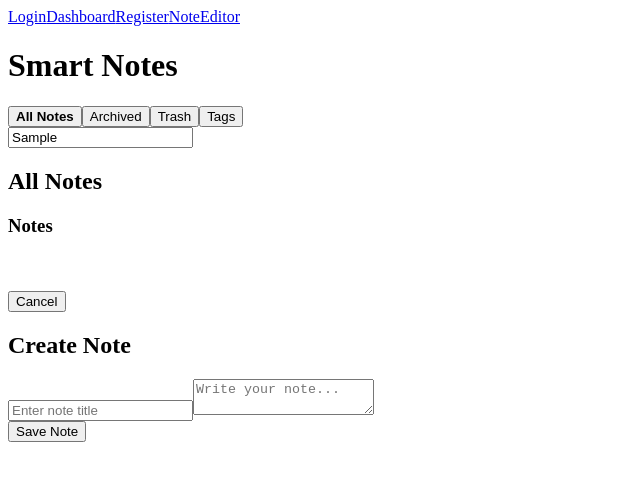
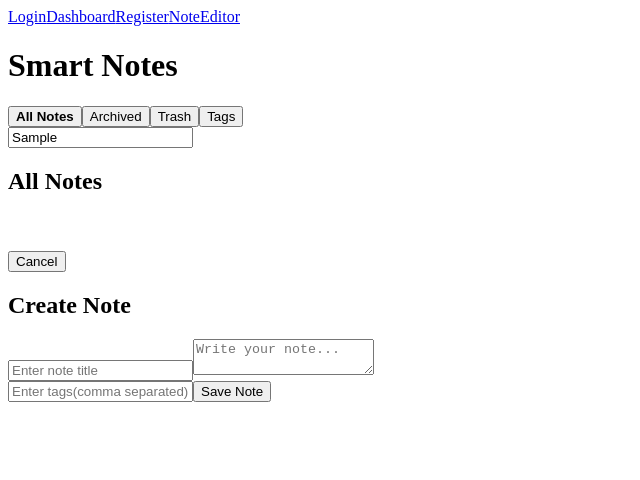
Before and after one commit to Siddharth-sem/PROJECTS-MERN, a React app in the folder smart-notes/frontend/: page /dashboard in a window 1280 px wide. Both pictures are taken after typing "Sample" into the empty fields and a click on the button "+ Create Note". Shown: the top 480 px of the page, without its empty margins (0-640 px from the left). Built offline with nearby package versions, Linux system fonts and the light colour scheme; the HTML template or start-up script is replaced by a standard one.

Commit message:
feat: add tags management in NotesList and enhance Dashboard to filter notes by tags

```diff
--- a/smart-notes/frontend/src/components/NotesList.jsx
+++ b/smart-notes/frontend/src/components/NotesList.jsx
@@ -8,6 +8,7 @@ const NotesList = ({notes, setNotes, deleteNote, editNote, search, archiveNote,
 
   const [title, setTitle] = useState("")
   const [content, setContent] = useState("")
+  const [tags, setTags] = useState("")
 // create new note
 const addTestNote = () => {
 
@@ -22,7 +23,7 @@ const addTestNote = () => {
     id: Date.now(),
     title: title,
     content: content,
-    tags: [],
+    tags: tags.split(",").map((tag)=> tag.trim().filter((tag)=>tag !== "")),
     isPinned: false,
     isTrashed: false,
     isArchived: false
@@ -32,6 +33,7 @@ const addTestNote = () => {
 
   setTitle("")
   setContent("")
+  setTags("")
   setShowForm(false)
 }
 
@@ -86,6 +88,13 @@ const addTestNote = () => {
           setContent={setContent}
         />
 
+        <input
+          type="text"
+          placeholder="Enter tags(comma separated)"
+          value={tags}
+          onChange={(e)=>setTags(e.target.value)}
+        />
+
 
           <button onClick={addTestNote}>
             Save Note
--- a/smart-notes/frontend/src/pages/Dashboard.jsx
+++ b/smart-notes/frontend/src/pages/Dashboard.jsx
@@ -7,6 +7,8 @@ import NotesList from "../components/NotesList"
 import Trash from "../components/Trash"
 import Archived from "../components/Archived"
 import NoteForm from "../components/NoteForm"
+import NoteCard from "../components/NoteCard"
+
 
 const Dashboard = () => {
 
@@ -181,18 +183,25 @@ const saveEdit = () => {
       </div>
       )}
 
+      {activeSection === "tags" && selectedTag && (
       <div>
-        <h3>{selectedTag} Notes</h3>
+        <h3><u>{selectedTag} Notes</u></h3>
 
         {notes
-          .filter((note) => note.tags.includes(selectedTag))
+          .filter((note) => note.tags.includes(selectedTag) && note.isTrashed === false && note.isArchived === false)
           .map((note) => (
-            <div key={note.id}>
-              <h4>{note.title}</h4>
-              <p>{note.content}</p>
-            </div>
+            <NoteCard
+              key={note.id}
+              note={note}
+              togglePin={togglePin}
+              deleteNote={deleteNote}
+              permanentDelete={permanentDelete}
+              editNote={editNote}
+              archiveNote={archiveNote}
+            />
           ))}
       </div>
+      )}
 
       {activeSection === "all" && (
       <NotesList
```
